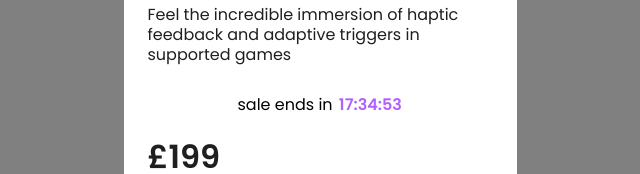
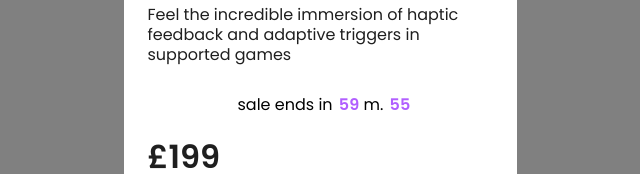
Before and after one commit to pavlovHakov/sass-test-1, a website built with Vite: page index.html in a window 1280 px wide. Shown: the part 1341-1515 px from the top of the page, 320-960 px from the left. Built offline with nearby package versions, Linux system fonts and the light colour scheme; a web font is replaced by a local one.

Commit message:
функционал timer

```diff
--- a/index.html
+++ b/index.html
@@ -134,8 +134,9 @@
 					</span>
 				</p>
 			</article>
-			<div class="sale__block">
-				<p class="sale-text">sale ends in <span>17:34:53</span></p>
+			<div class="sale__block" id="countdown">
+				<p class="sale-text">sale ends in <span class="minutes"></span> m. <span class="seconds"></span></p>
+
 			</div>
 			<div class="price-contant__block">
 				<p class="price-top">£199</p>
@@ -265,5 +266,6 @@
 
     <script type="module" src="/src/js/main.js"></script>
     <script type="module" src="/src/js/slider.js"></script>
+    <script type="module" src="/src/js/timer.js"></script>
   </body>
 </html>
--- a/src/js/slider.js
+++ b/src/js/slider.js
@@ -3,7 +3,7 @@ const img = document.querySelectorAll(".block-img");
 const markers = document.querySelectorAll(".marker");
 let index = 0;
 
-setInterval(function () {
+const interval = setInterval(function () {
   index += 1;
   if (index === img.length) {
     index = 0;
@@ -13,13 +13,11 @@ setInterval(function () {
   slider.style.transform = `translate3d(${index * -370}px, 0, 0)`;
 }, 3000);
 
-
 // Маркеры
 function addMarker(el) {
   for (let i = 0; i < markers.length; i++) {
     if (el === 0) {
       markers[i].classList.remove("active");
-			// markers[0].classList.add("active");
     }
     if (el === i) {
       markers[i].classList.add("active");
--- /dev/null
+++ b/src/js/timer.js
@@ -0,0 +1,34 @@
+function getTimeRemaining(endtime) {
+  var t = Date.parse(endtime) - Date.parse(new Date());
+  var seconds = Math.floor((t / 1000) % 60);
+  var minutes = Math.floor((t / 1000 / 60) % 60);
+  return {
+    total: t,
+    minutes: minutes,
+    seconds: seconds,
+  };
+}
+
+function initializeClock(id, endtime) {
+  var clock = document.getElementById(id);
+  var minutesSpan = clock.querySelector(".minutes");
+  var secondsSpan = clock.querySelector(".seconds");
+
+  function updateClock() {
+    var t = getTimeRemaining(endtime);
+
+    minutesSpan.innerHTML = ("0" + t.minutes).slice(-2);
+    secondsSpan.innerHTML = ("0" + t.seconds).slice(-2);
+
+    if (t.total <= 0) {
+      clearInterval(timeinterval);
+    }
+  }
+
+  updateClock();
+  var timeinterval = setInterval(updateClock, 1000);
+}
+
+var deadline = "January 01 2018 00:00:00 GMT+0300"; //for Ukraine
+var deadline = new Date(Date.parse(new Date()) + 15 * 24 * 60 * 60 * 1000); // for endless timer
+initializeClock("countdown", deadline);
--- a/src/scss/information/_information.scss
+++ b/src/scss/information/_information.scss
@@ -77,7 +77,7 @@
 	margin: 28px 0 20px 90px;
 
 	.sale-text {
-		width: 165px;
+		width: 173px;
 		height: 24px;
 		font-family: $font-poppins;
 		font-size: 16px;
```
